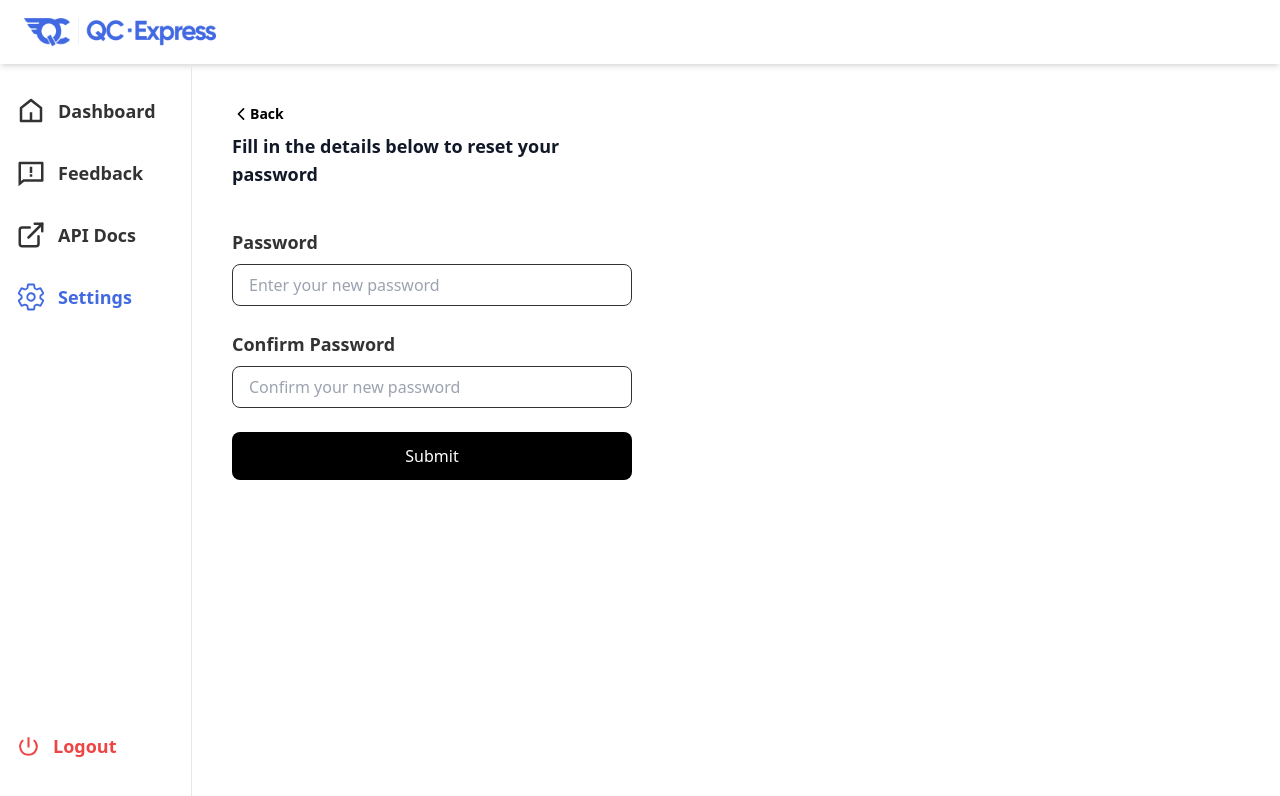
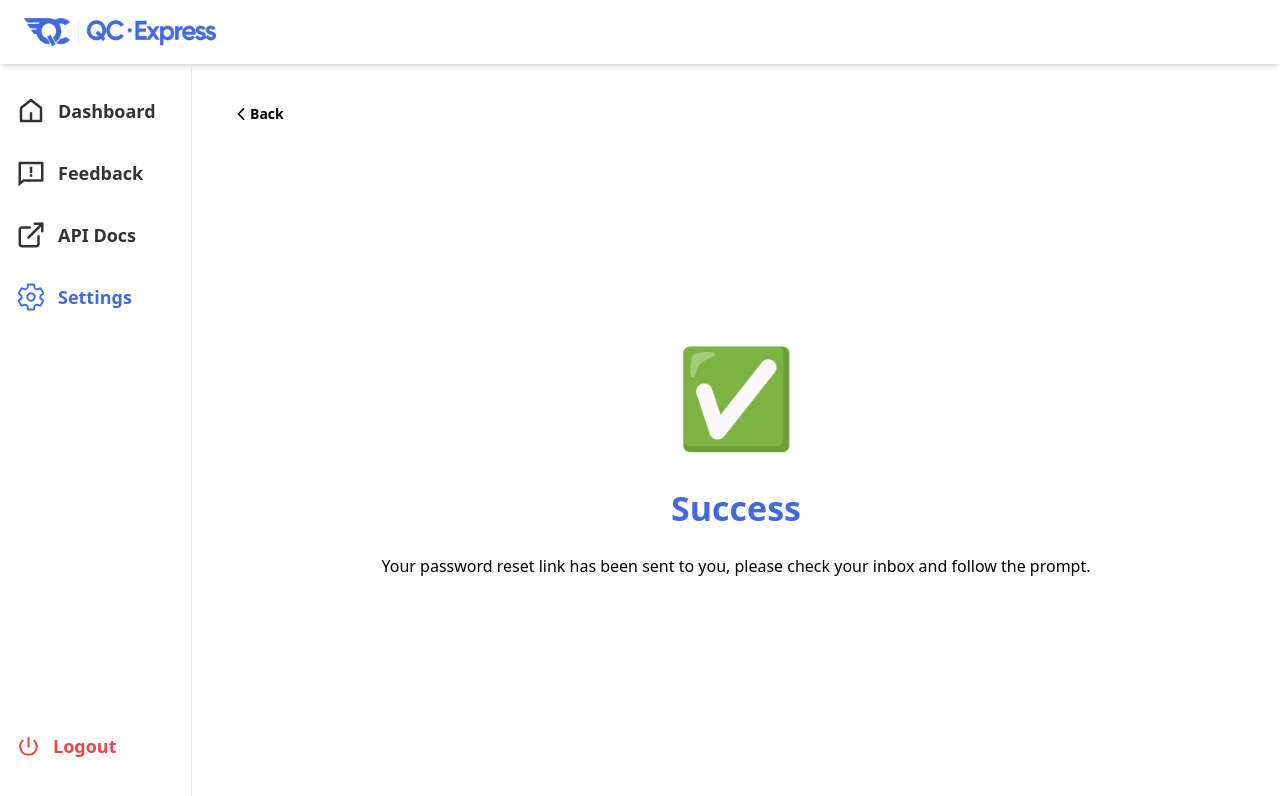
Before and after one commit to rahmlad-aramide/qc-express, a React (Vite) app: page /settings/reset-password in a window 1280 px wide. Shown: the top 796 px of the page. Built offline with nearby package versions, Linux system fonts and the light colour scheme; sample sign-in values are in the browser's storage.

Commit message:
update: 'updated the reset password for authenticated users

```diff
--- a/src/auth/forgotPassword.tsx
+++ b/src/auth/forgotPassword.tsx
@@ -82,7 +82,7 @@ const ForgotPassword = () => {
             <h1 className="text-8xl mb-5">✅</h1>
             <h2 className="text-[#4169e2] font-bold text-[34px]">Success</h2>
             <p className="text-center">
-              Your password reset link has been sent to you, <br /> please check
+              Your password reset link has been sent to you, please check
               your inbox and follow the prompt.
             </p>
           </div>
--- a/src/pages/settings/ResetPassword.tsx
+++ b/src/pages/settings/ResetPassword.tsx
@@ -1,6 +1,5 @@
 import axios from "axios";
 import { useState } from "react";
-import { useNavigate } from "react-router-dom";
 import { notify, warn } from "../../App";
 import { Loader } from "../../components";
 import { ToastContainer } from "react-toastify";
@@ -8,20 +7,16 @@ import { InputField, MainContainer } from "../../components";
 import { IoChevronBackOutline } from "react-icons/io5";
 
 const defaultState = {
-  password: "",
-  confirmPassword: "",
+  email: "",
 };
 
 const SettingsResetPassword = () => {
-  const navigateTo = useNavigate();
-
   const url = String(import.meta.env.VITE_APP_API_URL);
-  const token = sessionStorage.getItem("access_token");
   const [loading, setLoading] = useState(false);
+  const [success, setSuccess] = useState(false);
   const [user, setUser] = useState(defaultState);
-  const [error, setError] = useState({
-    password: "",
-    confirmPassword: "",
+  const [errorEmail, setErrorEmail] = useState({
+    email: "",
   });
 
   const validateField = (value: string) => {
@@ -41,61 +36,35 @@ const SettingsResetPassword = () => {
   ) => Promise<void> = async (e) => {
     e.preventDefault();
     setLoading(true);
-    const ispasswordValid = validateField(user.password);
-    const isconfirmPasswordValid = validateField(user.confirmPassword);
+    const isEmailValid = validateField(user.email);
 
-    if (!ispasswordValid || !isconfirmPasswordValid) {
-      setError({
-        password: !ispasswordValid ? "password is required" : "",
-        confirmPassword: !isconfirmPasswordValid
-          ? "confirmPassword is required"
-          : "",
+    setErrorEmail({
+      email: !isEmailValid ? "Email is required" : "",
+    });
+
+    setTimeout(() => {
+      if (!isEmailValid) {
+        setErrorEmail({
+          email: "",
         });
       }
+    }, 2000);
 
-    if (ispasswordValid || isconfirmPasswordValid) {
-      setError({
-        password:
-          user.password !== user.confirmPassword
-            ? "Password doesn't match"
-            : "",
-        confirmPassword:
-          user.password !== user.confirmPassword
-            ? "Password doesn't match"
-            : "",
-      });
-    }
-
-    setTimeout(() => {
-      setError(defaultState);
-      setLoading(false);
-      return;
-    }, 2500);
-    if (!ispasswordValid || !isconfirmPasswordValid) {
-      setLoading(false);
-      return;
-    }
-    if (user.password !== user.confirmPassword) {
+    if (!isEmailValid) {
       setLoading(false);
       return;
     }
     axios
-      .put(
-        `${url}/auth/business-user/reset-password`,
-        { token, password: user.password },
-        {
+      .post(`${url}/auth/business-user/password-reset-link`, user, {
         headers: {
           "Content-Type": "application/json",
         },
-        }
-      )
-      .then(() => {
-        notify("Reset success, redirecting you...");
+      })
+      .then((response) => {
+        notify(capitalizeFirstLetter(response?.data.message));
         setLoading(false);
         setUser(defaultState);
-        setTimeout(() => {
-          navigateTo("/settings");
-        }, 2500);
+        setSuccess(true);
       })
       .catch((error) => {
         setLoading(false);
@@ -120,31 +89,22 @@ const SettingsResetPassword = () => {
         <IoChevronBackOutline size={18} />
         Back
       </button>
+      {success ? (
         <form
           onSubmit={handleReset}
-        className="w-[90%] mt-2 mx-auto sm:ml-0 max-w-[400px]"
+          className="w-[90%] mt-4 mx-auto sm:ml-0 max-w-[400px]"
         >
           <h2 className="text-gray-900 font-semibold lg:text-lg">
-          Fill in the details below to reset your password
+            Enter your email address to get a password reset link.
           </h2>
-        <div className="space-y-6 mt-10">
+          <div className="space-y-6 mt-8">
             <InputField
-            type="password"
-            label="Password"
-            placeholder="Enter your new password"
-            value={user.password}
-            onChange={(e) => setUser({ ...user, password: e.target.value })}
-            passwordError={error.password}
-          />
-          <InputField
-            type="password"
-            label="Confirm Password"
-            placeholder="Confirm your new password"
-            value={user.confirmPassword}
-            onChange={(e) =>
-              setUser({ ...user, confirmPassword: e.target.value })
-            }
-            confirmPasswordError={error.confirmPassword}
+              type="email"
+              label="Email Address"
+              placeholder="Enter your email address here"
+              value={user.email}
+              onChange={(e) => setUser({ ...user, email: e.target.value })}
+              emailError={errorEmail.email}
             />
           </div>
           <button
@@ -159,6 +119,18 @@ const SettingsResetPassword = () => {
             {loading ? <Loader /> : "Submit"}
           </button>
         </form>
+      ) : (
+        <div className="h-[calc(100%_-_20px)] flex justify-center items-center">
+          <div className="flex flex-col justify-start items-center space-y-5">
+            <h1 className="text-8xl mb-5">✅</h1>
+            <h2 className="text-[#4169e2] font-bold text-[34px]">Success</h2>
+            <p className="text-center">
+              Your password reset link has been sent to you, please check
+              your inbox and follow the prompt.
+            </p>
+          </div>
+        </div>
+      )}
     </MainContainer>
   );
 };
```
Lines whose indentation alone changed are shown as unchanged.
